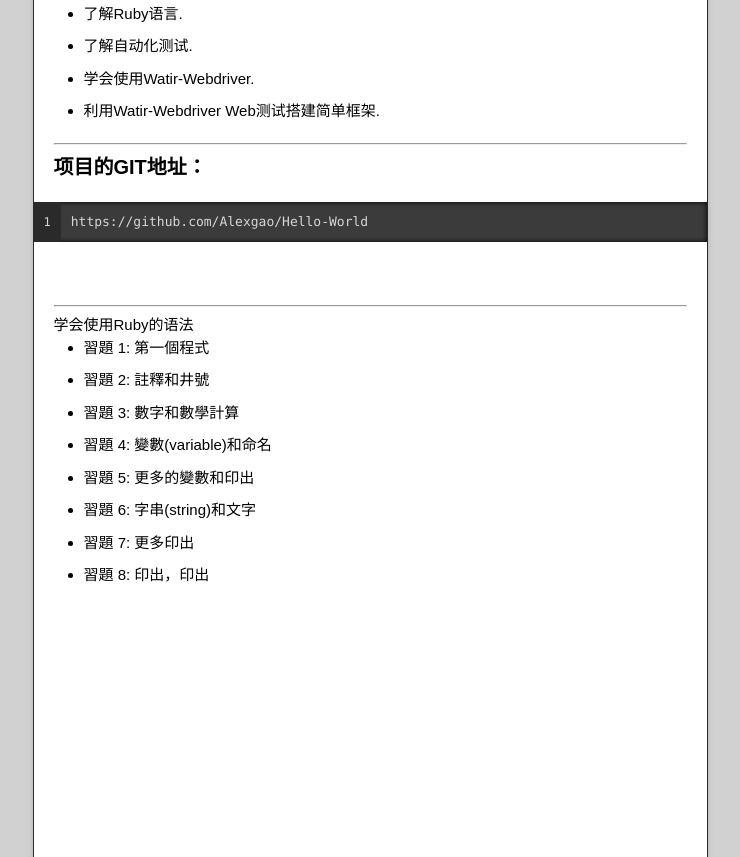
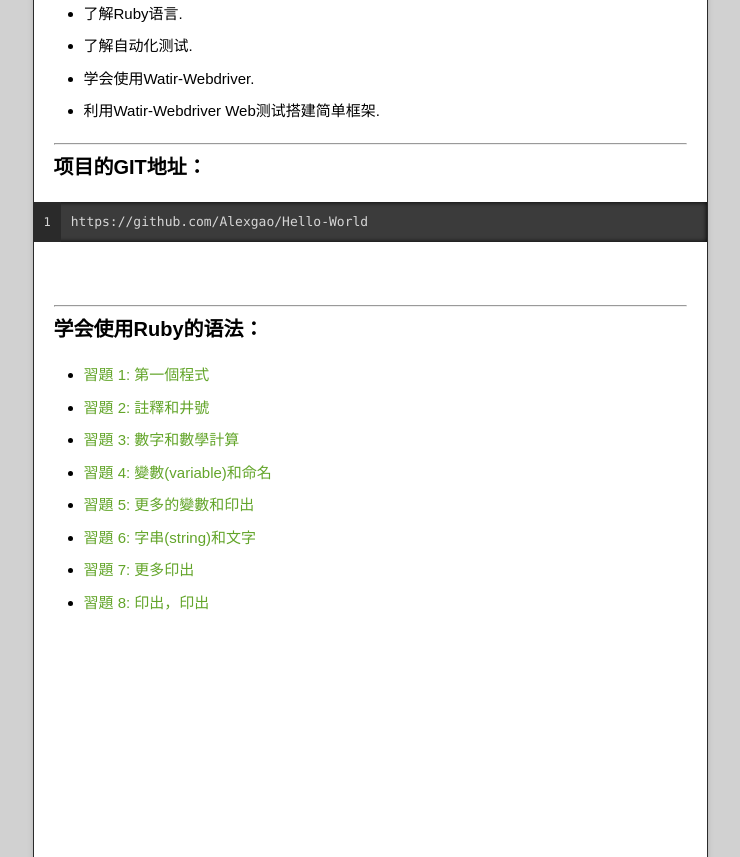
Before and after one commit to Alexgao/Hello-Ruby, a plain HTML site: page index.html in a window 1280 px wide. Shown: the part 450-1307 px from the top of the page, without its empty margins (270-1010 px from the left). Drawn offline with nearby package versions, Linux system fonts and the light colour scheme.

Commit message:
Create gh-pages branch via GitHub

```diff
--- a/index.html
+++ b/index.html
@@ -57,22 +57,19 @@
 
 <p><br></p>
 
-<hr><div>学会使用Ruby的语法</div>
+<hr><h3>
+<a name="%E5%AD%A6%E4%BC%9A%E4%BD%BF%E7%94%A8ruby%E7%9A%84%E8%AF%AD%E6%B3%95" class="anchor" href="#%E5%AD%A6%E4%BC%9A%E4%BD%BF%E7%94%A8ruby%E7%9A%84%E8%AF%AD%E6%B3%95"><span class="octicon octicon-link"></span></a>学会使用Ruby的语法：</h3>
 
-<div>
 <ul>
-<li>習題 1: 第一個程式</li>
-<li>習題 2: 註釋和井號</li>
-<li>習題 3: 數字和數學計算</li>
-<li>習題 4: 變數(variable)和命名</li>
-<li>習題 5: 更多的變數和印出</li>
-<li>習題 6: 字串(string)和文字</li>
-<li>習題 7: 更多印出</li>
-<li>習題 8: 印出，印出</li>
-</ul>
-</div>
-
-<p><br></p>
+<li><a href="http://lrthw.github.io/ex01/">習題 1: 第一個程式</a></li>
+<li><a href="http://lrthw.github.io/ex02/">習題 2: 註釋和井號</a></li>
+<li><a href="http://lrthw.github.io/ex03/">習題 3: 數字和數學計算</a></li>
+<li><a href="http://lrthw.github.io/ex04/">習題 4: 變數(variable)和命名</a></li>
+<li><a href="http://lrthw.github.io/ex05/">習題 5: 更多的變數和印出</a></li>
+<li><a href="http://lrthw.github.io/ex06/">習題 6: 字串(string)和文字</a></li>
+<li><a href="http://lrthw.github.io/ex07/">習題 7: 更多印出</a></li>
+<li><a href="http://lrthw.github.io/ex08/">習題 8: 印出，印出</a></li>
+</ul><p><br></p>
 
 <p><br></p>
 
```
Also changed, not shown: params.json (+1 -1 lines).
